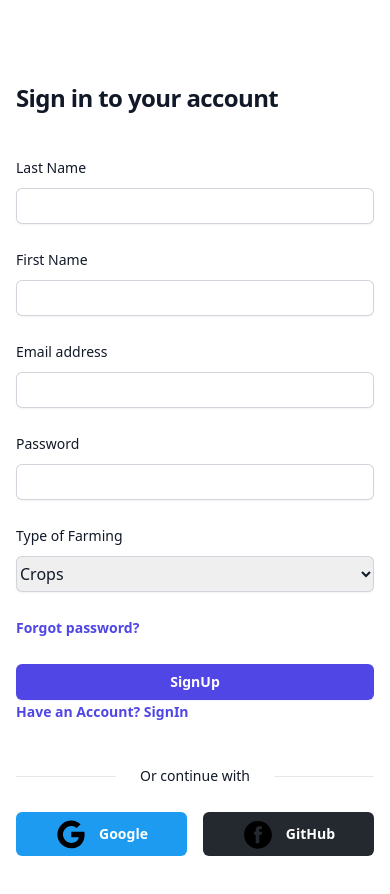
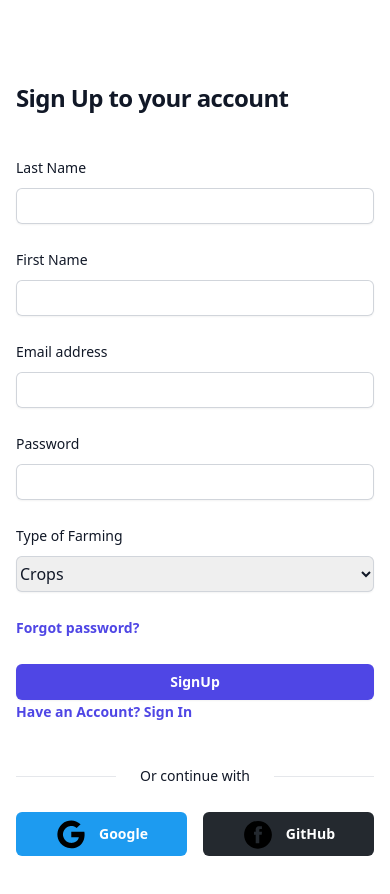
Before and after one commit to Green-sync/greensyncold, a React (Vite) app in the folder Applications/client/: page /signIn in a window 390 px wide. Shown: the top 894 px of the page. Built offline with nearby package versions, Linux system fonts and the light colour scheme; no server answers.

Commit message:
change components

```diff
--- a/Applications/client/src/components/forms/LoginForms.tsx
+++ b/Applications/client/src/components/forms/LoginForms.tsx
@@ -4,7 +4,7 @@ import {LoginnWithEmailAndPassword} from "../../firebase"
 import { CreateUserAccount, SocialLogin, UserDetails } from "../../firebase";
 
 export default function LoginForms() {
-    const [signInType, setSignInType] = useState(false)
+    const [signInType, setSignInType] = useState("Login")
   const [userData, setUserData] = useState({} as UserDetails);
 
     const handleEmail = (e: any) => {
@@ -38,12 +38,13 @@ export default function LoginForms() {
           <div className="flex flex-1 flex-col justify-center px-4 py-12 sm:px-6 lg:flex-none lg:px-20 xl:px-24">
             <div className="mx-auto w-full max-w-sm lg:w-96">
                 <h2 className="mt-8 text-2xl font-bold leading-9 tracking-tight text-gray-900">
-                  Sign in to your account
+                  Sign {signInType === "Login" ? " Up" : " In"} to your account
                 </h2>
 
               <div className="mt-10">
                 <div>
-                  <form  className={signInType  ? "space-y-6" : 'hidden'}
+{/* =======================================================LOGIN==================================================================== */}
+                  <form  className={signInType == "Login" ? 'hidden' : "space-y-6"}
                   onSubmit={() => LoginnWithEmailAndPassword(userData)}
                   >
                     <div>
@@ -96,13 +97,13 @@ export default function LoginForms() {
                       >
                         Sign in
                       </button>
-                      <div className="text-sm leading-6" onClick={() => setSignInType(false)}>
+                      <div className="text-sm leading-6" onClick={() => setSignInType("Login")}>
                       <a className="font-semibold leading-4 text-indigo-600 hover:text-indigo-500" >New here? Create Account</a>
                       </div>
                   </form>
                 </div>
-{/* ============================================================================================================================================== */}
-              <form className={signInType  ?  'hidden' : "space-y-6"}
+{/* =============================================================REGISTER================================================================================= */}
+              <form className={signInType == "Register" ?  'hidden' : "space-y-6"}
                onSubmit={() => CreateUserAccount(userData)}
               >
                 <div>
@@ -204,12 +205,12 @@ export default function LoginForms() {
                   >
                     SignUp
                   </button>
-                  <div className="text-sm leading-6" onClick={() => setSignInType(true)}>
-                      <a className="font-semibold leading-4 text-indigo-600 hover:text-indigo-500" >Have an Account? SignIn</a>
+                  <div className="text-sm leading-6" onClick={() => setSignInType("Register")}>
+                      <a className="font-semibold leading-4 text-indigo-600 hover:text-indigo-500" >Have an Account? Sign In</a>
                       </div>
                 </div>
               </form>
-
+ {/* ===========================================SOCIALS=============================================================================================================================================  */}
               <div>
                 <div className="relative mt-10">
                   <div className="absolute inset-0 flex items-center" aria-hidden="true">
@@ -243,6 +244,13 @@ export default function LoginForms() {
             </div>
             </div>
             </div>
-            </div>
-            </>
+            <div className="relative hidden w-0 flex-1 lg:block">
+            <img
+              className="absolute inset-0 h-full w-full object-cover"
+              src="https://images.unsplash.com/photo-1496917756835-20cb06e75b4e?ixlib=rb-1.2.1&ixid=eyJhcHBfaWQiOjEyMDd9&auto=format&fit=crop&w=1908&q=80"
+              alt=""
+            />
+          </div>
+          </div>
+        </>
     ) }
```
